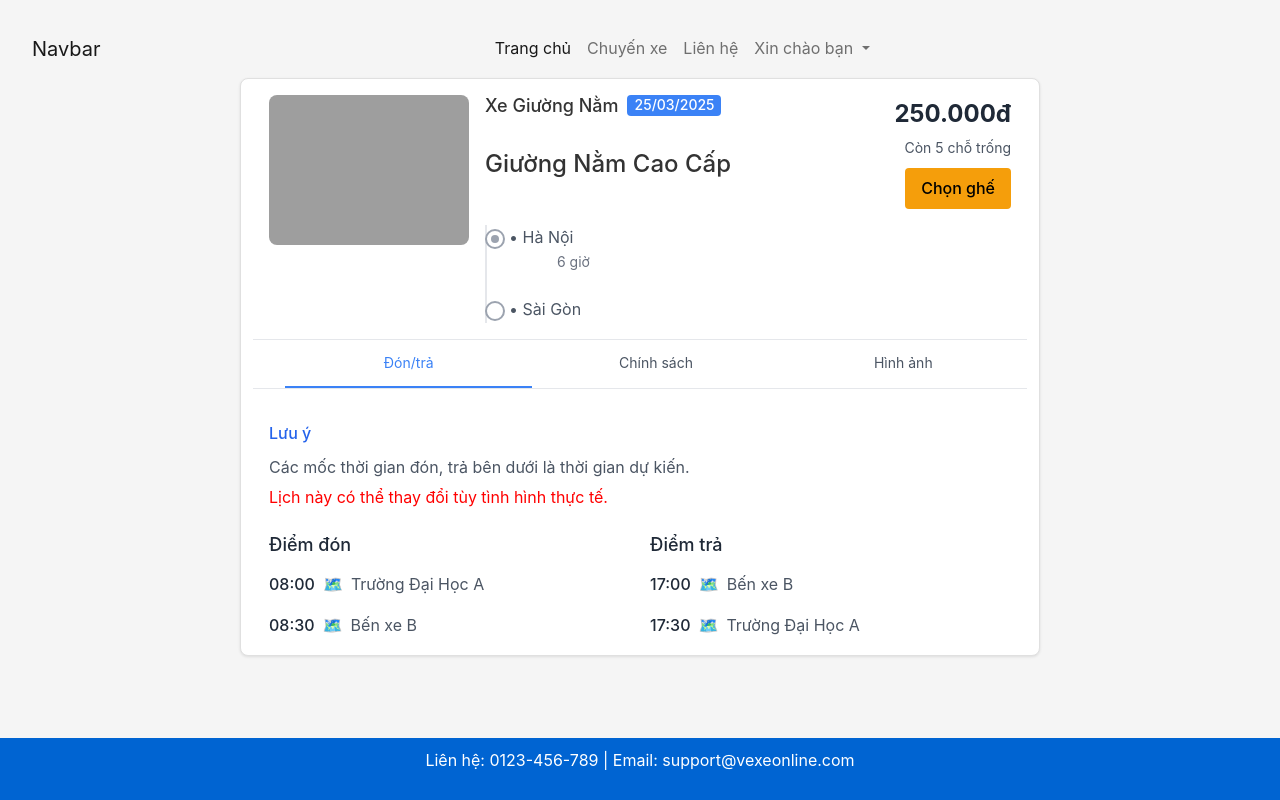
After one commit to Hung23kv/Python_WebVe, a Django app: page /Detail/ in a window 1280 px wide. The commit adds this page. Run offline with Django 5.2, Linux system fonts and the light colour scheme; grey boxes are pictures that could not be loaded.

Commit message:
giao dien nguoi dung

```diff
--- /dev/null
+++ b/Vexe/Home/templates/Detail.html
@@ -0,0 +1,168 @@
+{% extends 'base.html' %}
+{% load static %}
+{% block extra_css %}
+    <link rel="stylesheet" href="{% static '/css/Detail.css' %}">
+{% endblock %}
+{%block main-content %}
+    <div class="container">
+    <div class="booking-card">
+        <div class="card-content">
+            <div class="image-container">
+                <img src="Image/sample-image.jpg" alt="Ảnh xe">
+            </div>
+
+            <div class="details-container">
+                <div class="header">
+                    <div class="title-section">
+                        <h2>
+                            Xe Giường Nằm
+                            <span class="rating">
+                                <i class="fas fa-star"></i> 25/03/2025
+                            </span>
+                        </h2>
+                        <br>
+                        <h4>Giường Nằm Cao Cấp</h4>
+                    </div>
+                    <div class="price-section">
+                        <div class="price">250.000đ</div>
+                        <div class="seats">Còn 5 chỗ trống</div>
+                        <button class="btn-choose" type="submit">Chọn ghế</button>
+                    </div>
+                </div>
+
+
+                <!-- Journey details -->
+                <div class="journey">
+                    <div class="journey-point">
+                        <div class="journey-marker"></div>
+                        <div class="journey-time">
+                            <span class="location">• Hà Nội</span>
+                        </div>
+                        <div class="duration">6 giờ</div>
+                    </div>
+
+                    <div class="journey-point">
+                        <div class="journey-marker destination">
+                            <i class="fas fa-map-marker-alt" style="font-size: 10px; color: #9ca3af;"></i>
+                        </div>
+                        <div class="journey-details">
+                            <div class="journey-time">
+                                <span class="location">• Sài Gòn</span>
+                            </div>
+                        </div>
+                    </div>
+                </div>
+            </div>
+        </div>
+    </div>
+
+    <div class="tabs">
+        <ul class="tab-list">
+            <li class="tab-item">
+                <button class="tab-button active" data-tab="don-tra">Đón/trả</button>
+            </li>
+            <li class="tab-item">
+                <button class="tab-button" data-tab="chinh-sach">Chính sách</button>
+            </li>
+            <li class="tab-item">
+                <button class="tab-button" data-tab="hinh-anh">Hình ảnh</button>
+            </li>
+        </ul>
+        <div id="don-tra" class="tab-content active">
+            <div class="note-title">Lưu ý</div>
+            <p class="note-text">Các mốc thời gian đón, trả bên dưới là thời gian dự kiến.</p>
+            <p class="note-text" style="color: red;">Lịch này có thể thay đổi tùy tình hình thực tế.</p>
+
+            <div class="points-grid" style="display: flex; gap: 20px;">
+                <div style="flex: 1;">
+                    <h3 class="points-title">Điểm đón</h3>
+                    <div class="point">
+                        <div class="point-time">
+                            <span class="point-time-value">08:00</span>
+                            <span> 🗺️ </span>
+                            <span style="margin-left: 8px; color: #4b5563;">Trường Đại Học A</span>
+                        </div>
+                    </div>
+                    <div class="point">
+                        <div class="point-time">
+                            <span class="point-time-value">08:30</span>
+                            <span> 🗺️ </span>
+                            <span style="margin-left: 8px; color: #4b5563;">Bến xe B</span>
+                        </div>
+                    </div>
+                </div>
+
+                <div style="flex: 1;">
+                    <h3 class="points-title">Điểm trả</h3>
+                    <div class="point">
+                        <div class="point-time">
+                            <span class="point-time-value">17:00</span>
+                            <span> 🗺️ </span>
+                            <span style="margin-left: 8px; color: #4b5563;">Bến xe B</span>
+                        </div>
+                    </div>
+                    <div class="point">
+                        <div class="point-time">
+                            <span class="point-time-value">17:30</span>
+                            <span> 🗺️ </span>
+                            <span style="margin-left: 8px; color: #4b5563;">Trường Đại Học A</span>
+                        </div>
+                    </div>
+                </div>
+            </div>
+        </div>
+
+        <div id="chinh-sach" class="tab-content">
+            <h3>Chính sách</h3>
+            <p>- Có mặt trước 15 phút.</p>
+            <p>- Không làm ồn, vứt rác trên xe.</p>
+        </div>
+        <div id="hinhanh" class="tab-content">
+            <div id="carouselExampleIndicators" class="carousel slide">
+                <div class="carousel-indicators">
+                    <button type="button" data-bs-target="#carouselExampleIndicators" data-bs-slide-to="0" class="active" aria-current="true" aria-label="Slide 1"></button>
+                    <button type="button" data-bs-target="#carouselExampleIndicators" data-bs-slide-to="1" aria-label="Slide 2"></button>
+                    <button type="button" data-bs-target="#carouselExampleIndicators" data-bs-slide-to="2" aria-label="Slide 3"></button>
+                </div>
+                <div class="carousel-inner">
+                    <div class="carousel-item active">
+                    <img src="..." class="d-block w-100" alt="...">
+                    </div>
+                    <div class="carousel-item">
+                    <img src="..." class="d-block w-100" alt="...">
+                    </div>
+                    <div class="carousel-item">
+                    <img src="..." class="d-block w-100" alt="...">
+                    </div>
+                </div>
+                <button class="carousel-control-prev" type="button" data-bs-target="#carouselExampleIndicators" data-bs-slide="prev">
+                    <span class="carousel-control-prev-icon" aria-hidden="true"></span>
+                    <span class="visually-hidden">Previous</span>
+                </button>
+                <button class="carousel-control-next" type="button" data-bs-target="#carouselExampleIndicators" data-bs-slide="next">
+                    <span class="carousel-control-next-icon" aria-hidden="true"></span>
+                    <span class="visually-hidden">Next</span>
+                </button>
+                </div>
+        </div>
+    </div>
+</div>
+<script>
+    document.querySelectorAll('.tab-button').forEach(button => {
+        button.addEventListener('click', () => {
+            document.querySelectorAll('.tab-button').forEach(btn => btn.classList.remove('active'));
+            document.querySelectorAll('.tab-content').forEach(content => content.classList.remove('active'));
+            button.classList.add('active');
+            document.getElementById(button.getAttribute('data-tab')).classList.add('active');
+        });
+    });
+
+
+</script>
+{% endblock main-content %}
+
+{% block footer %}
+    <footer id="footer">
+            <p>Liên hệ: 0123-456-789 | Email: support@vexeonline.com</p>
+    </footer>
+{% endblock footer %}
--- a/Vexe/Home/templates/base.html
+++ b/Vexe/Home/templates/base.html
@@ -25,7 +25,7 @@
                     <a class="nav-link active" aria-current="page" href="#">Trang chủ</a>
                     </li>
                     <li class="nav-item">
-                    <a class="nav-link" href="#">Tuyến xe</a>
+                    <a class="nav-link" href="{% url 'trip' %}">Chuyến xe</a>
                     </li>
                     <li class="nav-item">
                     <a class="nav-link" href="#">Liên hệ</a>
--- a/Vexe/Home/urls.py
+++ b/Vexe/Home/urls.py
@@ -1,5 +1,8 @@
 from django.urls import path
 from . import views
 urlpatterns = [
-    path('',views.home,name='home')
+    path('',views.home,name='home'),
+    path('Trip/',views.Trip,name='trip'),
+    path('Detail/',views.Detail,name="detail"),
+    path('Chose_seat/',views.Seat,name = 'seat')
 ]
--- a/Vexe/Home/views.py
+++ b/Vexe/Home/views.py
@@ -2,4 +2,10 @@ from django.shortcuts import render
 
 # Create your views here.
 def home(request):
-    return render(request,'base.html')
+    return render(request,'Home.html')
+def Trip(request):
+    return render(request,'InfoTrip.html')
+def Detail(request):
+    return render(request,'Detail.html')
+def Seat(request):
+    return render(request,'ChoseSeat.html')
--- a/Vexe/Vexe/static/css/CarInfo.css
+++ b/Vexe/Vexe/static/css/CarInfo.css
@@ -332,7 +332,6 @@
   font-size: 14px;
   color: #666;
 }
-
 /* Responsive Design */
 @media (max-width: 992px) {
   .bus-info {
--- a/Vexe/Vexe/static/css/Detail.css
+++ b/Vexe/Vexe/static/css/Detail.css
@@ -377,3 +377,13 @@
             object-fit: cover;
             border-radius: 8px;
         }
+#footer {
+    position: fixed;
+    bottom: 0;
+    left: 0;
+    width: 100%;
+    background-color: #0064d2; /* Màu nền */
+    color: white; /* Màu chữ */
+    text-align: center;
+    padding: 10px;
+}
--- a/Vexe/Vexe/static/css/Home.css
+++ b/Vexe/Vexe/static/css/Home.css
@@ -10,6 +10,7 @@
     background-color: #f5f5f5;
     color: #333;
     line-height: 1.6;
+    height: 100%;
   }
 
 
@@ -57,7 +58,7 @@
 
   /* Search section */
   .search {
-    max-width: 800px;
+    max-width: 1000px;
     margin: -40px auto 40px;
     background: white;
     padding: 25px;
@@ -180,12 +181,9 @@
     color: white;
     text-align: center;
     padding: 20px;
-    margin-top: 40px;
   }
 
-  footer p {
-    margin: 0;
-  }
+
 
   /* Responsive design */
   @media (max-width: 768px) {
```
Also changed, not shown: other parts of Vexe/Home/templates/base.html (+6 -44 lines), Vexe/Home/templates/ChoseSeat.html (added, +144 -0 lines), Vexe/Home/templates/Home.html (added, +54 -0 lines), Vexe/Home/templates/InfoTrip.html (added, +121 -0 lines).
